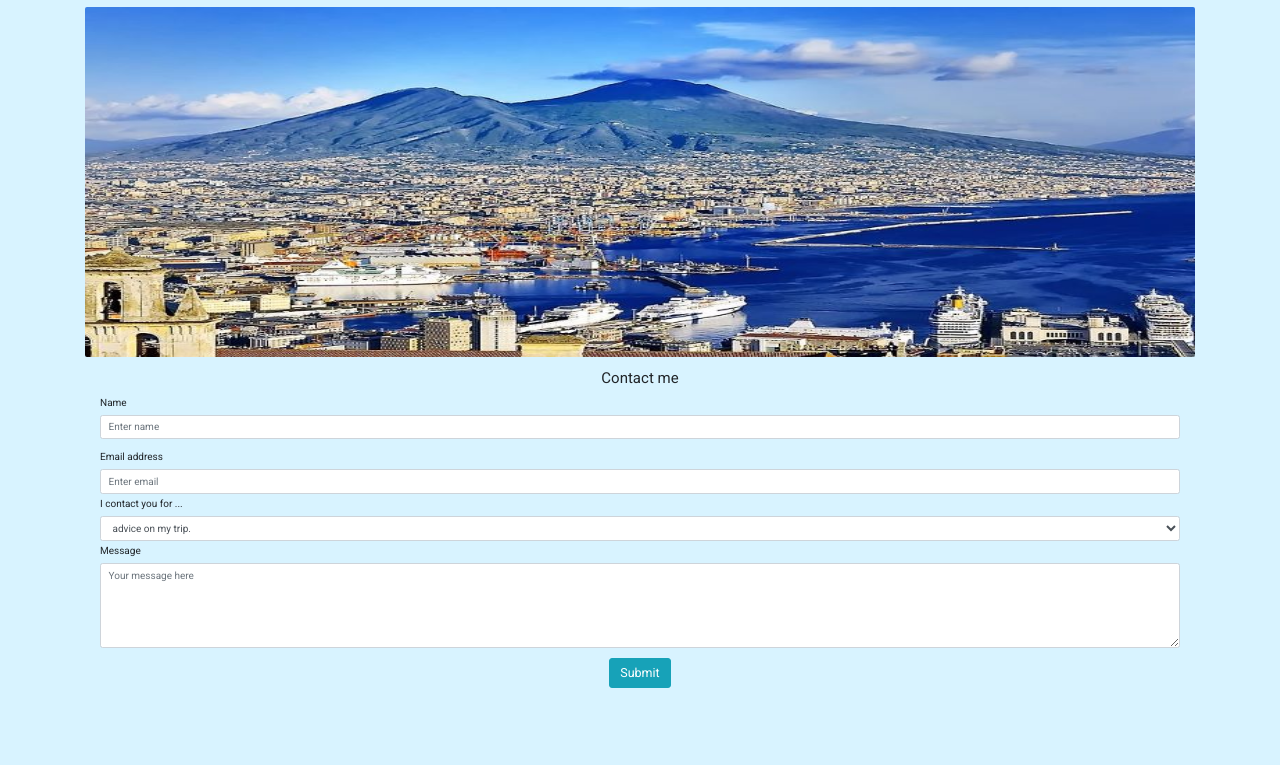
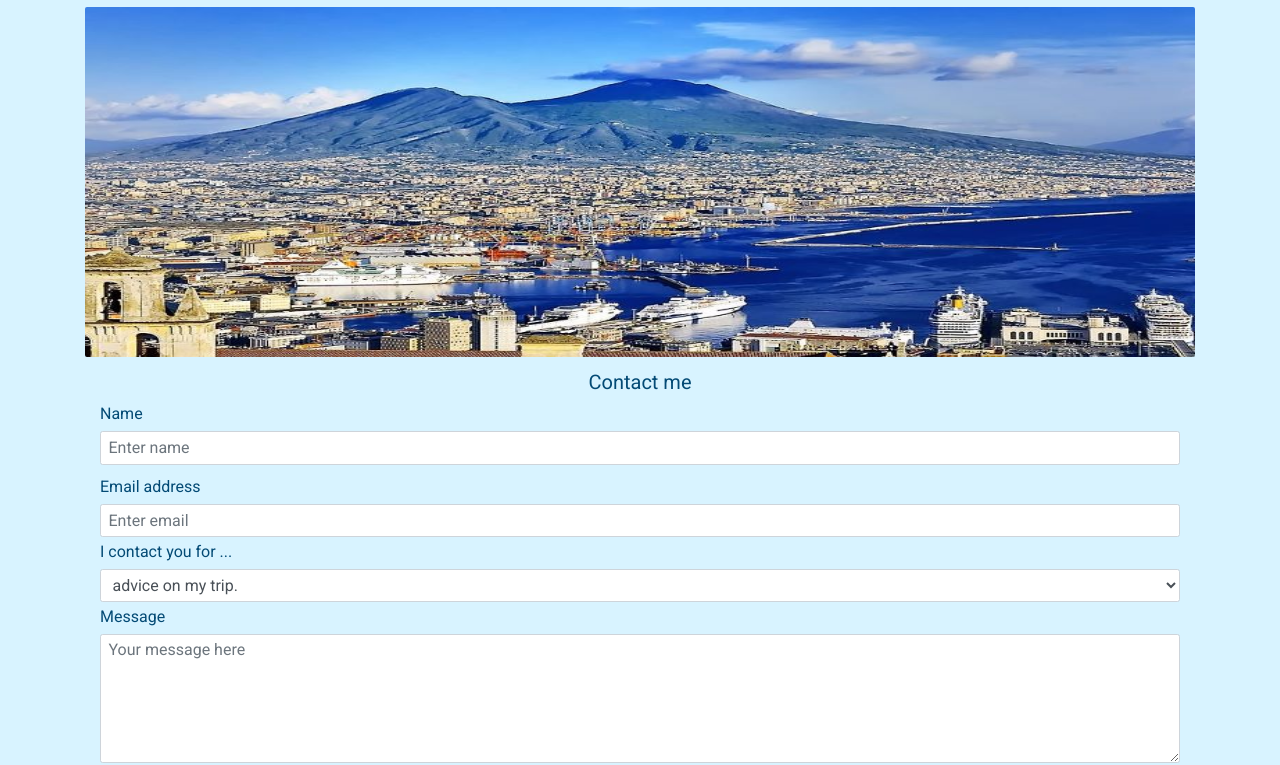
Before and after one commit to Code-Institute-Submissions/Finding-Campania-1, a plain HTML site: page contact.html in a window 1280 px wide. Shown: the part 63-828 px from the top of the page. Drawn offline with nearby package versions, Linux system fonts and the light colour scheme.

Commit message:
style the form in contact.hmtl

```diff
--- a/assets/css/style.css
+++ b/assets/css/style.css
@@ -186,6 +186,35 @@ em {
     font-family: 'Dancing Script', cursive;
 }
 
+/* FORM in contact.html */
+
+.btn-submit {
+    background-color: #00bb2d;
+    color: #d8f3ff;
+    font-size: 1.6rem;
+}
+
+.btn-submit:hover {
+    background-color: #d8f3ff;
+    color: #034a75;
+}
+
+fieldset {
+    font-family: 'Roboto', sans-serif;
+    color: #034a75;
+}
+
+fieldset>legend {
+    font-size: 2rem;
+}
+
+.form-group>label,
+.form-group>input,
+.form-control,
+option {
+    font-size: 1.6rem;
+}
+
 /* style h3 in gallety.html */
 
 h3 {
```
